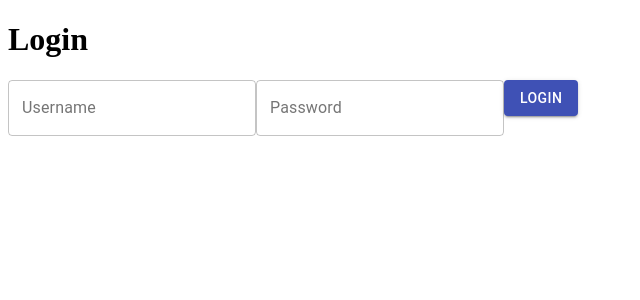
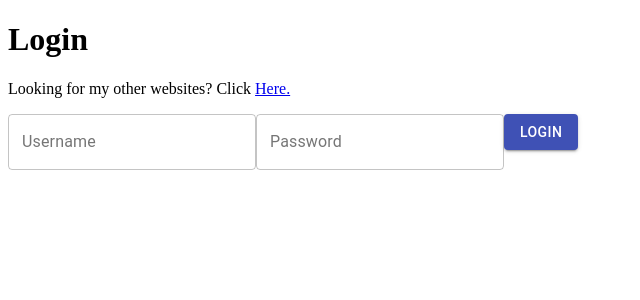
Before and after one commit to L1ndseyHerman/beach-app, a React (Vite) app: page /#/login in a window 1280 px wide. Shown: the top 300 px of the page, without its empty margins (0-640 px from the left). Built offline with nearby package versions, Linux system fonts and the light colour scheme.

Commit message:
Added a link to my other website

```diff
--- a/src/components/LoginFormPage/LoginFormPage.tsx
+++ b/src/components/LoginFormPage/LoginFormPage.tsx
@@ -58,6 +58,18 @@ export default function LoginFormPage({
           defaultMessage: "Login",
         })}
       </h1>
+      <p>
+        {intl.formatMessage({
+          id: "LoginForm.OtherWebsites",
+          defaultMessage: "Looking for my other websites? Click",
+        }) + " "}
+        <a href="https://l1ndseyherman.github.io/my-app/#/">
+          {intl.formatMessage({
+            id: "LoginForm.Here",
+            defaultMessage: "Here",
+          }) + "."}
+        </a>
+      </p>
       <p>{errorMessage}</p>
       <Box component="form" onSubmit={handleSubmit}>
         <TextField
--- a/src/locales/en.json
+++ b/src/locales/en.json
@@ -4,6 +4,8 @@
   "DeepOcean.DeepOcean": "Deep Ocean",
   "NavDropdown.SelectPage": "Select a Page to View",
   "LoginForm.Login": "Login",
+  "LoginForm.OtherWebsites": "Looking for my other websites? Click",
+  "LoginForm.Here": "Here",
   "LoginForm.ErrorMessage": "That username and/or password is not in our system.",
   "LoginForm.Username": "Username",
   "LoginForm.Password": "Password",
--- a/src/locales/es.json
+++ b/src/locales/es.json
@@ -4,6 +4,8 @@
   "DeepOcean.DeepOcean": "(es) Deep Ocean",
   "NavDropdown.SelectPage": "(es) Select a Page to View",
   "LoginForm.Login": "(es) Login",
+  "LoginForm.OtherWebsites": "(es) Looking for my other websites? Click",
+  "LoginForm.Here": "Aqui",
   "LoginForm.ErrorMessage": "(es) That username and/or password is not in our system.",
   "LoginForm.Username": "Nombre del User",
   "LoginForm.Password": "(es) Password",
```
Also changed, not shown: 1 other file (tests, documents, lock files or other folders).
